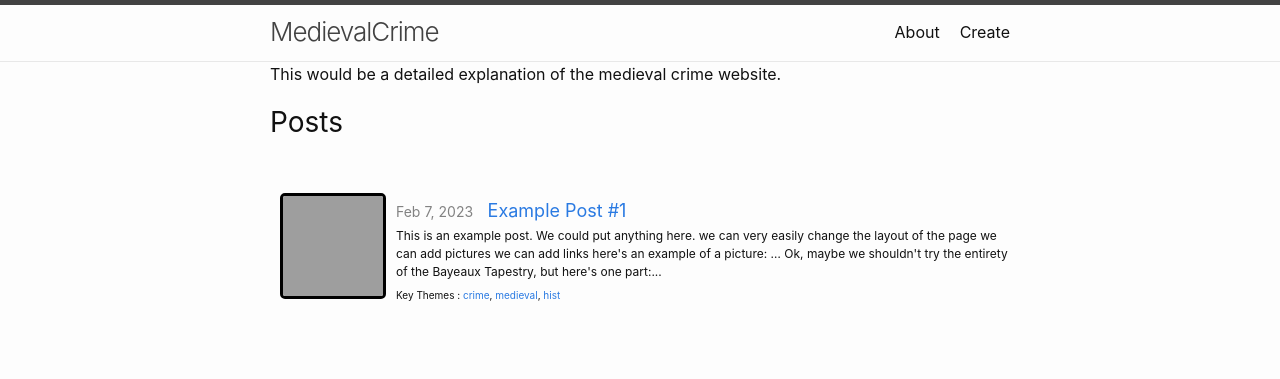
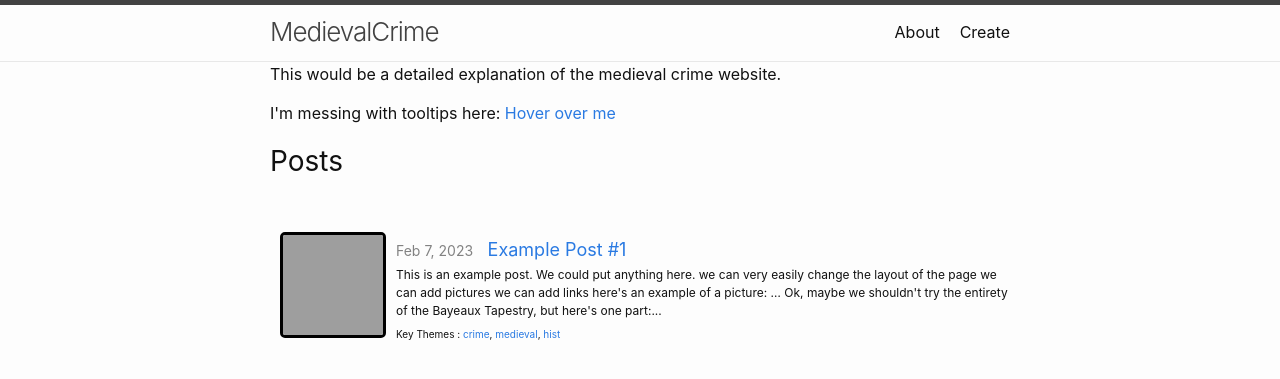
Before and after one commit to Jewpitter/MedievalCrime, a Jekyll site: the page built from index.md, in a window 1280 px wide, cut to the strip 0-379 px from the top of the page. Built offline with Jekyll 4.4.1, drawn with Linux system fonts in a browser that asks for light colours; grey boxes are pictures that could not be loaded.

Commit message:
testing tooltips

```diff
--- a/_layouts/home.html
+++ b/_layouts/home.html
@@ -10,6 +10,14 @@ layout: default
   {{ content }}
 
   {%- if site.posts.size > 0 -%}
+
+
+  <!-- Josh is testing with tooltips here !-->
+
+  <p>I'm messing with tooltips here: <a href="#" data-toggle="tooltip" title="Hooray!">Hover over me</a></p>
+
+
+
     <h2 class="post-list-heading">{{ page.list_title | default: "Posts" }}</h2>
     <ul class="post-list">
       {%- for post in site.posts -%}
```
